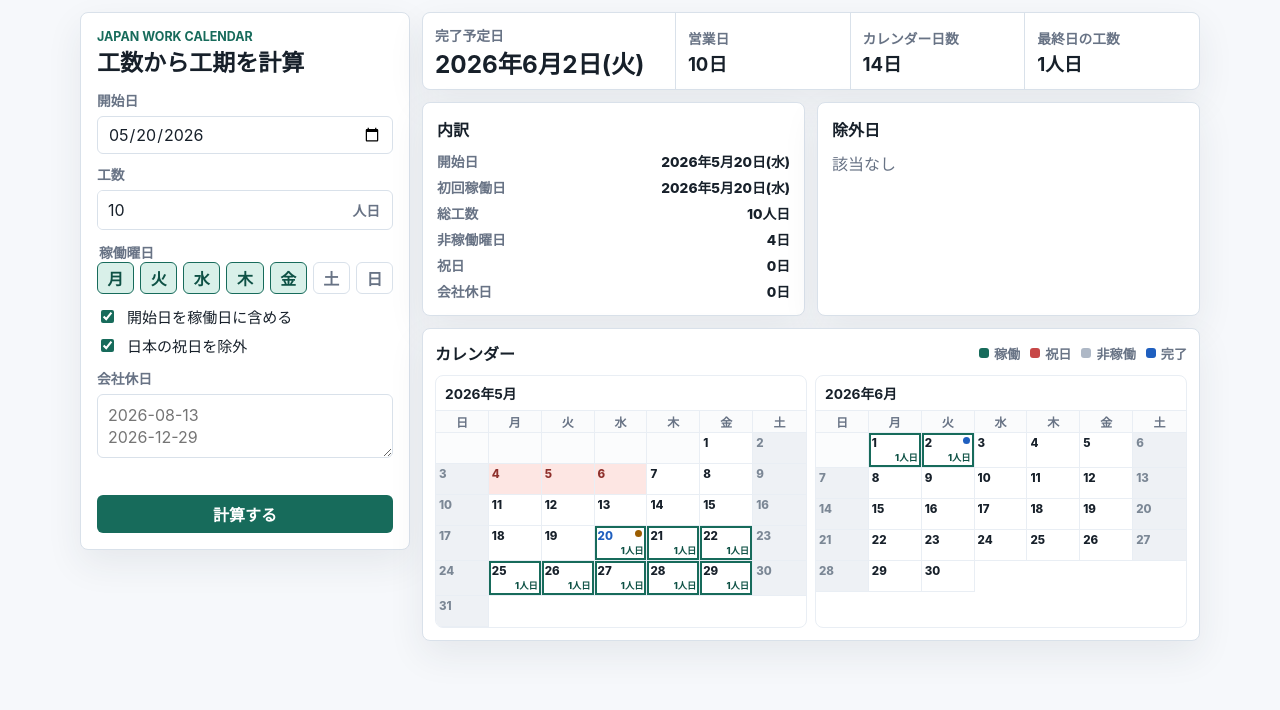
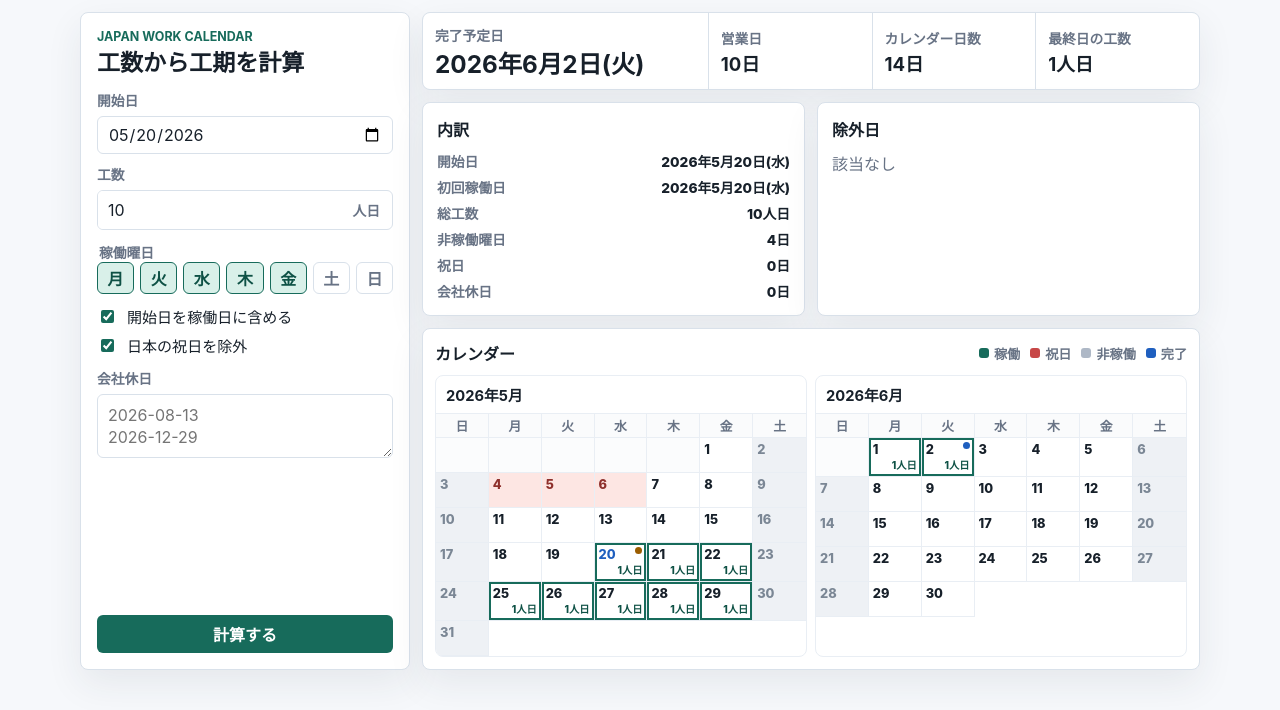
Before and after one commit to samurai-sa/wbs-calendar, a website: page index.html in a window 1280 px wide. Drawn offline with Linux system fonts and the light colour scheme.

Commit message:
スタイルの調整: レイアウト、フォントサイズ、パディングを改善

```diff
--- a/styles.css
+++ b/styles.css
@@ -62,8 +62,10 @@ textarea {
 }
 
 .calculator {
+  display: flex;
+  flex-direction: column;
   grid-row: 1 / 4;
-  align-self: start;
+  align-self: stretch;
   padding: 16px;
 }
 
@@ -242,6 +244,7 @@ textarea {
 }
 
 .primary-action {
+  margin-top: auto;
   width: 100%;
   min-height: 38px;
   border: 0;
@@ -258,7 +261,7 @@ textarea {
 
 .results {
   display: grid;
-  grid-template-columns: minmax(230px, 1.45fr) repeat(3, minmax(120px, 1fr));
+  grid-template-columns: minmax(280px, 1.75fr) repeat(3, minmax(112px, 1fr));
   gap: 1px;
   overflow: hidden;
   background: var(--line);
@@ -274,6 +277,11 @@ textarea {
 
 .metric-hero {
   min-height: 72px;
+}
+
+.metric-hero strong {
+  font-size: clamp(1.18rem, 1.65vw, 1.45rem);
+  white-space: nowrap;
 }
 
 .metric span {
@@ -424,9 +432,9 @@ textarea {
 
 .month h3 {
   margin: 0;
-  padding: 7px 9px;
+  padding: 8px 10px;
   border-bottom: 1px solid var(--soft-line);
-  font-size: 0.86rem;
+  font-size: 0.92rem;
   letter-spacing: 0;
 }
 
@@ -449,19 +457,19 @@ textarea {
 
 .weekday {
   display: grid;
-  min-height: 22px;
+  min-height: 24px;
   place-items: center;
   background: #fafbfc;
   color: var(--muted);
-  font-size: 0.75rem;
+  font-size: 0.8rem;
   font-weight: 800;
 }
 
 .day {
   position: relative;
   display: grid;
-  min-height: 31px;
-  padding: 3px;
+  min-height: 35px;
+  padding: 4px;
   background: #fff;
   color: var(--ink);
 }
@@ -471,7 +479,7 @@ textarea {
 }
 
 .day-number {
-  font-size: 0.72rem;
+  font-size: 0.8rem;
   font-weight: 800;
 }
 
@@ -479,7 +487,7 @@ textarea {
   align-self: end;
   justify-self: end;
   color: var(--accent-strong);
-  font-size: 0.58rem;
+  font-size: 0.64rem;
   font-weight: 800;
 }
 
```
